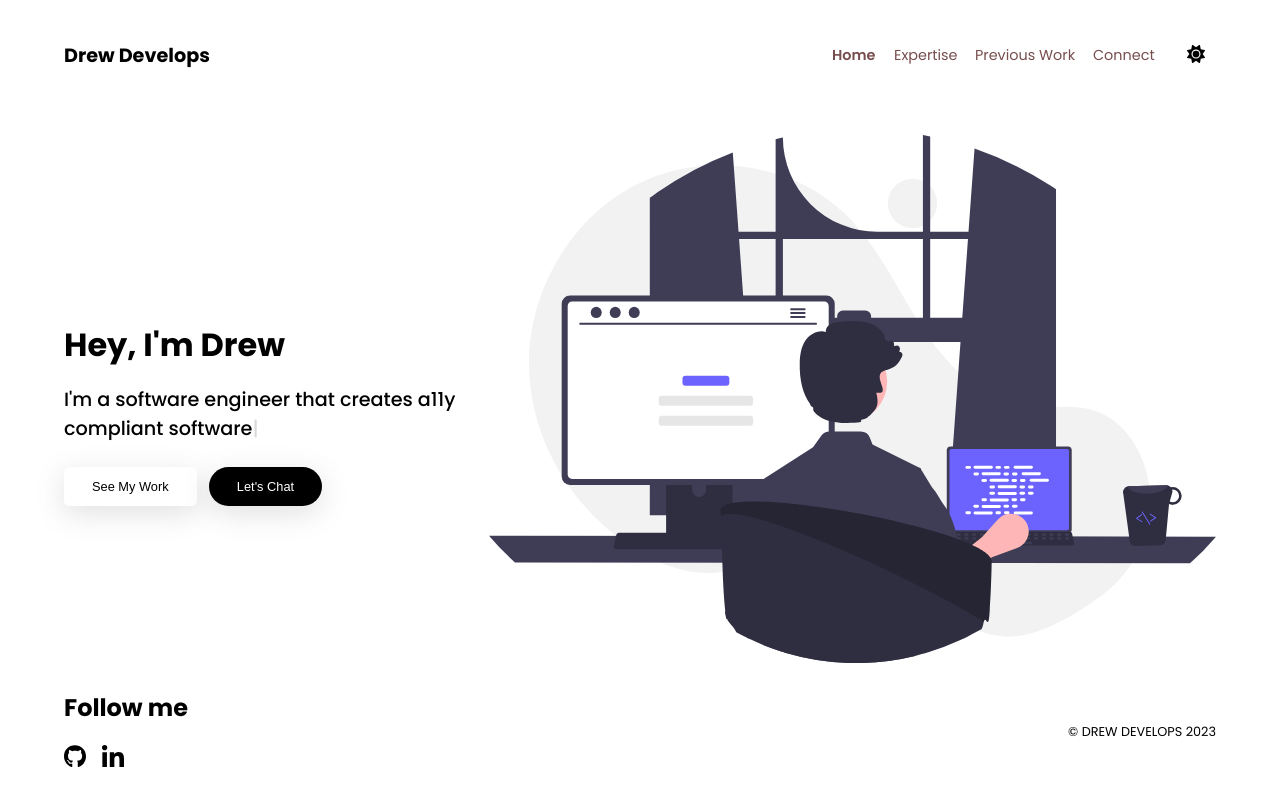
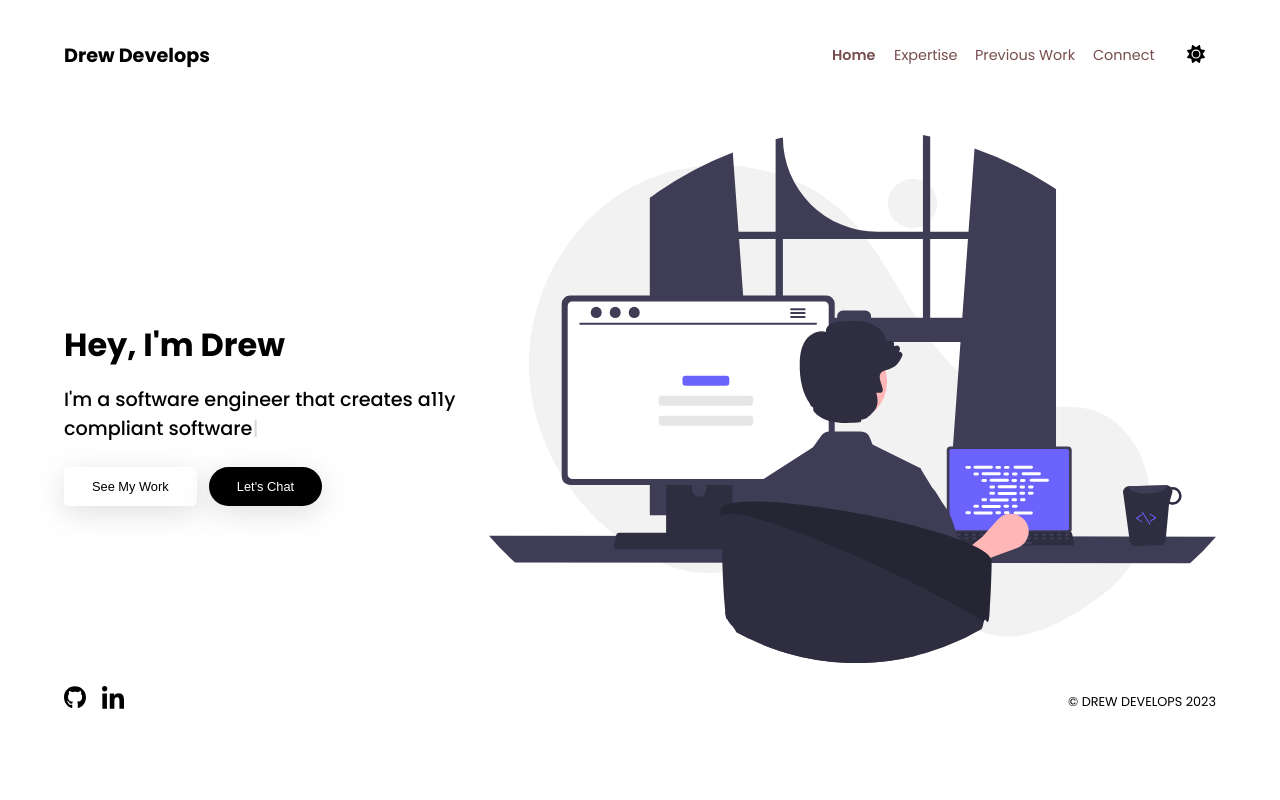
Before and after one commit to drewdoesdevelopment/drew-develops, a SvelteKit app: page / in a window 1280 px wide. Built offline with nearby package versions, Linux system fonts and the light colour scheme.

Commit message:
Removes h2 from footer

```diff
--- a/src/elements/Footer.svelte
+++ b/src/elements/Footer.svelte
@@ -1,6 +1,5 @@
 <footer>
     <div class="socials">
-        <h2>Follow me</h2>
         <ul>
             <li><a href="https://github.com/drewdoesdevelopment" target="_blank" rel="noreferrer"><img width="22" src="/images/github.svg" alt="Github brand icon" /></a></li>
             <li><a href="https://github.com/drewdoesdevelopment" target="_blank" rel="noreferrer"><img width="22" src="/images/linkedin-in.svg" alt="Linkedin brand icon" /></a></li>
```
